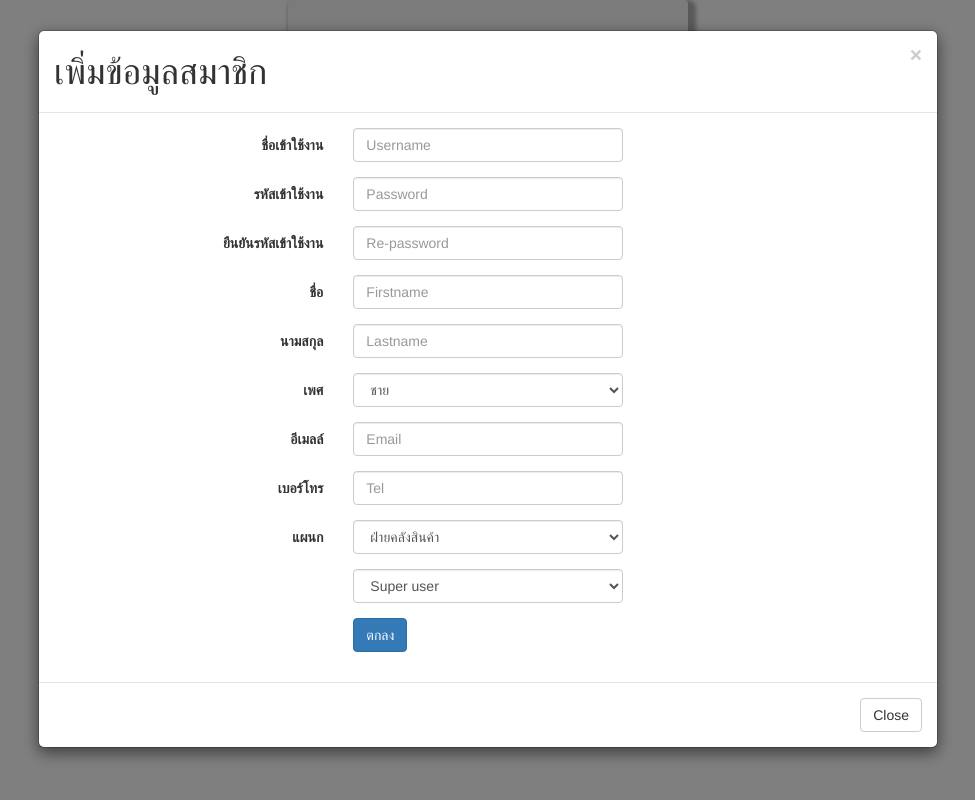
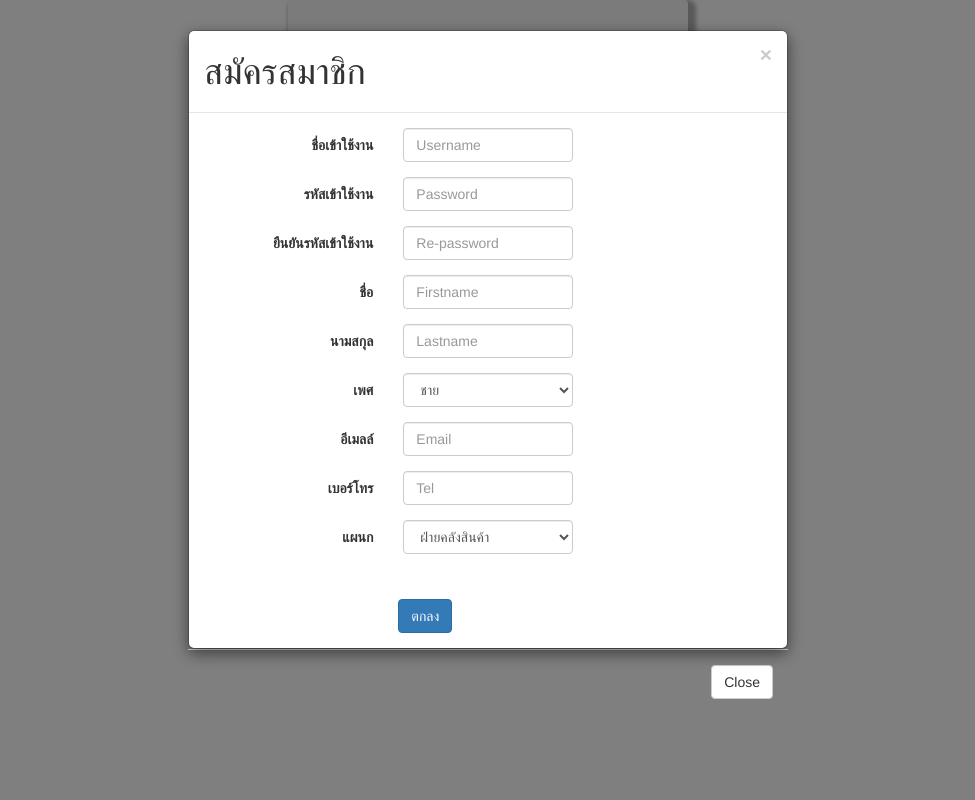
Before and after one commit to JohnaTar/Web, a PHP site: page / in a window 1280 px wide, after a click on "สมัครสมาชิก". Shown: the whole page, without its empty margins (152-1127 px from the left). Run offline with PHP 8.4, Linux system fonts and the light colour scheme.

Commit message:
13.10.59

```diff
--- a/index.php
+++ b/index.php
@@ -25,6 +25,7 @@
 
                         </div>
               </div>
+
               <div class="form-group">
                     <label class="col-md-4 control-label" for="fn">Password</label>
                         <div class="col-md-8">
@@ -32,33 +33,36 @@
 
                         </div>
               </div>
+
+
                 <button type="submit" class="btn btn-primary btn-xl">เข้าสู่ระบบ</button>
-                <button type="button" class="btn btn-info btn-xl" data-toggle="modal" data-target="#myModal">เพิ่มข้อมูลสมาชิก</button>
+                <button type="button" class="btn btn-info btn-xl" data-toggle="modal" data-target="#myModal">สมัครสมาชิก</button>
 
-                  </div>
+
         </div>
     </div>
 </form>
 
+<!-- *********************************start dialog********************************************* -->
+
+<form class="form-horizontal" action="save.php" method="POST">
+
+<div class="modal fade" id="myModal" role="dialog">
+    <div class="modal-dialog modal-md">
+      <div class="modal-content">
+        <div class="modal-header">
+            <button type="button" class="close" data-dismiss="modal">&times;</button>
+
+            <h1 class="modal-title">สมัครสมาชิก</h1>
+        </div>
 
 
 
-<form class="form-horizontal" action="save.php" method="POST">
-
-
-<div class="modal fade" id="myModal" role="dialog">
-    <div class="modal-dialog modal-lg">
-      <div class="modal-content">
-        <div class="modal-header">
-          <button type="button" class="close" data-dismiss="modal">&times;</button>
-          <h1 class="modal-title">เพิ่มข้อมูลสมาชิก</h1>
-        </div>
+<!-- *********************************username from********************************************* -->
         <div class="modal-body">
-
-        <form class="form-horizontal" action="save.php" method="POST">
-<!-- *********************************username from********************************************* -->
             <div class="form-group">
                     <label class="col-md-4 control-label" for="fn">ชื่อเข้าใช้งาน</label>
+
                 <div class="col-md-4">
                     <input  name="username" type="text" placeholder="Username" class="form-control input-md" required="">
 
@@ -72,6 +76,7 @@
 
                 </div>
             </div>
+
              <div class="form-group">
                     <label class="col-md-4 control-label" for="fn">ยืนยันรหัสเข้าใช้งาน</label>
                 <div class="col-md-4">
@@ -142,13 +147,8 @@
 
 <!-- **********************************dept**************************************************** -->
                <div class="form-group">
-                <label class="col-md-4 control-label" for="selectbasic"></label>
-                    <div class="col-md-4">
-                    <select  name="status" class="form-control input-md">
-                <option value="1">Super user  </option>
-                <option value="2">User</option>
+                    <input name="stwStatus_id" value="3" type="hidden"">
 
-                    </select>
                 </div>
             </div>
             <div class="form-group">
```
Also changed, not shown: tables1.php (+21 -6 lines). Lines whose indentation alone changed are shown as unchanged.
